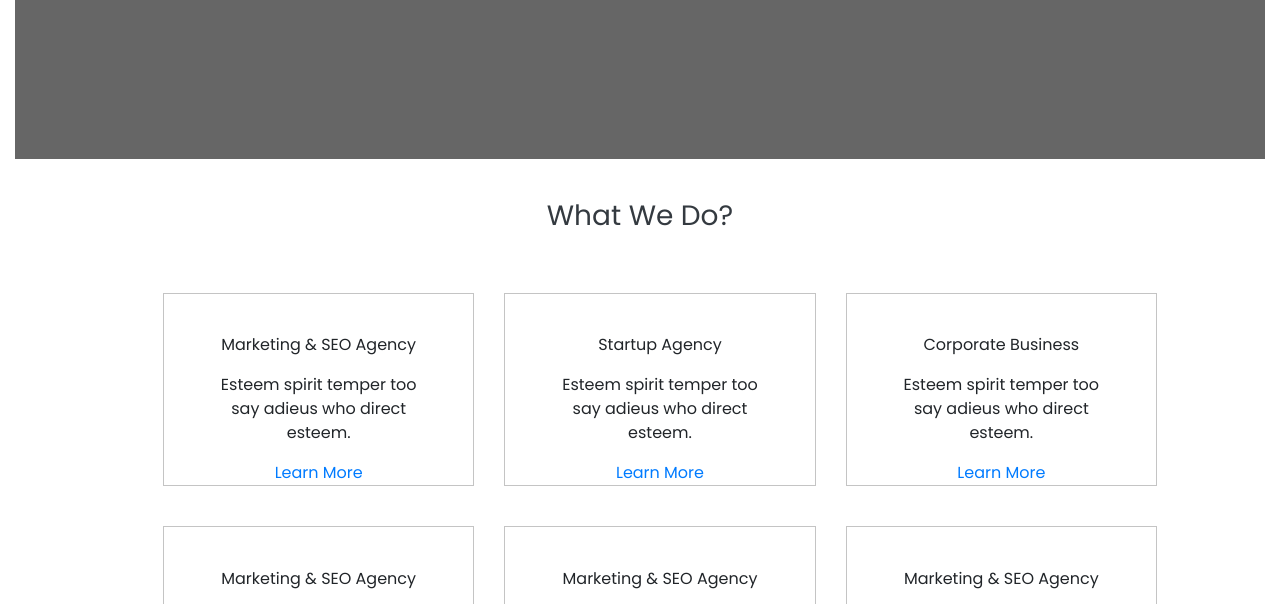
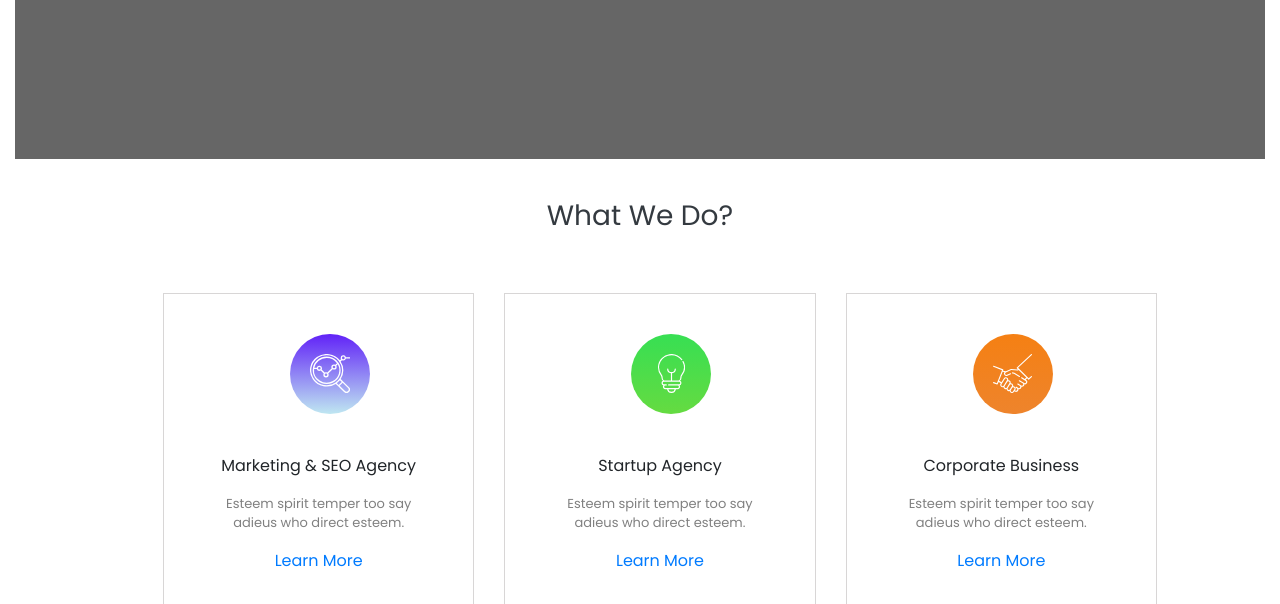
Before and after one commit to Dhruvi174/Html_demo, a plain HTML site: page conbusi/index.html in a window 1280 px wide. Shown: the part 291-895 px from the top of the page. Drawn offline with nearby package versions, Linux system fonts and the light colour scheme; files that its build step writes are made by us from their sources; files whose address does not match are found by name.

Commit message:
Add files via upload

```diff
--- a/conbusi/style.css
+++ b/conbusi/style.css
@@ -16,8 +16,6 @@ body {
 
 /*.navbar {
   flex-direction:row;
-
-
 }*/
 .banner-image {
   background-image:linear-gradient(to bottom, rgba(0,0,0,0.6) 0%,rgba(0,0,0,0.6) 100%),  url('C:\\Users\\DESAI\\Desktop\\dd\\Peaas_work\\Html_demo\\conbusi\\images\\banner\\banner_2.png');
@@ -49,21 +47,103 @@ h1{padding-top: 150px;
   margin: 40px;
 }
 
+.svg_icon1{
+  position: center;
+  border-radius:100px;
+  background: linear-gradient(to bottom, #6122f7 0%, #bfe7f1 100%);
+  height: 80px;
+  width: 80px;
+  padding: 20px;
+  margin: 40px 40px 40px 80px;
+}
+.svg_icon2{
+  position: center;
+  border-radius:100px;
+  background: linear-gradient(to bottom, #37df53 0%, #65db41 100%);
+  height: 80px;
+  width: 80px;
+  padding: 20px;
+  margin: 40px 40px 40px 80px;
+}
+.svg_icon3{
+  position: center;
+  border-radius:100px;
+  background: linear-gradient(to bottom, #f58013 0%, #ee842c 100%);
+  height: 80px;
+  width: 80px;
+  padding: 20px;
+  margin: 40px 40px 40px 80px;
+}
+.svg_icon4{
+  position: center;
+  border-radius:100px;
+  background: linear-gradient(to bottom, #6213f5 0%, #de2cee 100%);
+  height: 80px;
+  width: 80px;
+  padding: 20px;
+  margin: 40px 40px 40px 80px;
+}
+.svg_icon5{
+  position: center;
+  border-radius:100px;
+  background: linear-gradient(to bottom, #6122f7 0%, #bfe7f1 100%);
+  height: 80px;
+  width: 80px;
+  padding: 20px;
+  margin: 40px 40px 40px 80px;
+}
+.svg_icon6{
+  position: center;
+  border-radius:100px;
+  background: linear-gradient(to bottom, #db13f5 0%, #2c2fee 100%);
+  height: 80px;
+  width: 80px;
+  padding: 20px;
+  margin: 40px 40px 40px 80px;
+}
 .icon-card{
   width: 100%;
-  border: 1px solid rgb(196, 196, 196);
+  border: 1px solid rgb(216, 214, 214);
   margin: 20px;
   text-align: center;
+  padding-bottom: 50px;
+}
+.quote_icon{
+  margin-bottom: 30px;
 }
 .card {
   box-shadow: 0 4px 8px 0 rgba(0, 0, 0, 0.2);
   width: 100%;
+  margin: 30px;
+  border-radius: 10px;
 }
-
+.card-text{
+  margin: 20px;
+}
+.ico-text{
+  color: gray;
+  font-size:small ;
+}
 .card-title {
   color: grey;
 }
+.case-btn{
+  border-radius: 30px;
+  padding: 5px 30px 5px 30px;
+  text-align: center;
+  background: none;
+  border: 1px solid rgb(84, 84, 230);
+  color: blue;
+  margin:50px 80px 50px 500px;
+}
+.border-bottom{
+  border-bottom: 1px solid rgb(151, 151, 151);
+  margin:auto;
+}
 
+.info2-text{
+  margin-top:20px ;
+}
 h3{
   text-align: center;
 }
@@ -77,7 +157,7 @@ h3{
 }
 
 .info-banner1{
-  background-image: linear-gradient(rgba(0, 0, 0, 0.5), rgba(0, 0, 0, 0.5)), url("C:\\Users\\DESAI\\Desktop\\dd\\Peaas_work\\Html_demo\\conbusi\\images\\about\\counter.png");
+  background-image: linear-gradient(rgba(0, 29, 56,0.5), rgba(20, 29, 56,0.5)), url("C:\\Users\\DESAI\\Desktop\\dd\\Peaas_work\\Html_demo\\conbusi\\images\\about\\counter.png");
 }
 .info-banner  {
   background-image: linear-gradient(rgba(0, 0, 0, 0.5), rgba(0, 0, 0, 0.5)), url("C:\\Users\\DESAI\\Desktop\\dd\\Peaas_work\\Html_demo\\conbusi\\images\\banner\\info_banner.png");
```
